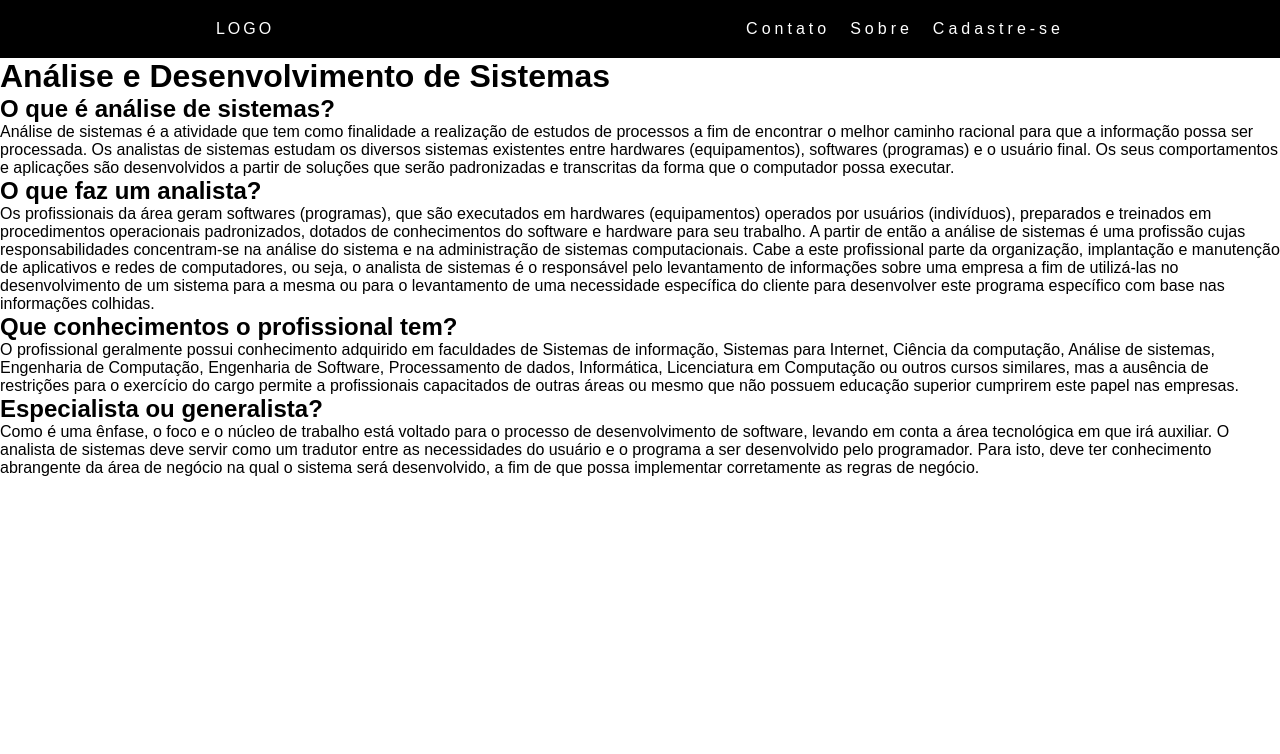
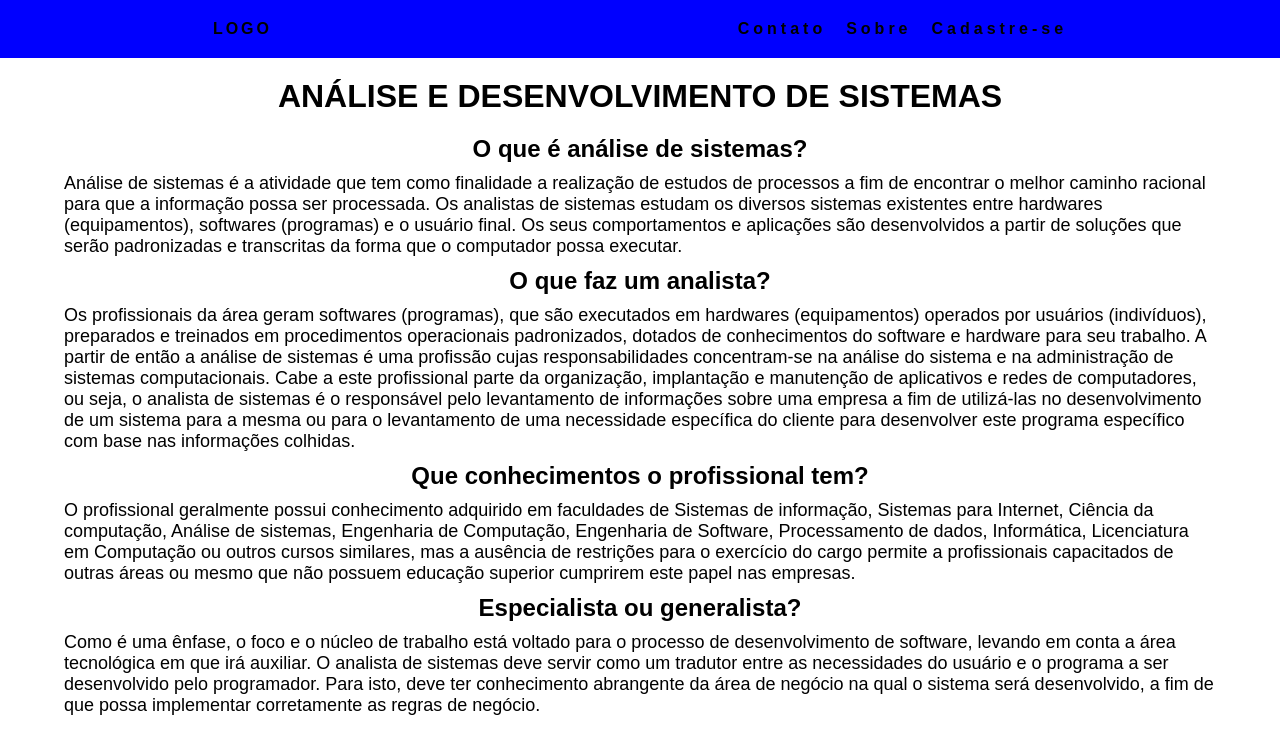
Before and after one commit to EliasNetoDev/dark-theme, a plain HTML site: page index.html in a window 1280 px wide. Drawn offline with Linux system fonts and the light colour scheme.

Commit message:
estilização dos títulos e textos

```diff
--- a/index.html
+++ b/index.html
@@ -19,22 +19,21 @@
         </nav>
     </header>
 
-    <h1>Análise e Desenvolvimento de Sistemas</h1>
-
     <div class="container">
-        <div>
+        <h1 class="title">Análise e Desenvolvimento de Sistemas</h1>
+        <div class="box-content">
             <h2>O que é análise de sistemas?</h2>
     <p>Análise de sistemas é a atividade que tem como finalidade a realização de estudos de processos a fim de encontrar o melhor caminho racional para que a informação possa ser processada. Os analistas de sistemas estudam os diversos sistemas existentes entre hardwares (equipamentos), softwares (programas) e o usuário final. Os seus comportamentos e aplicações são desenvolvidos a partir de soluções que serão padronizadas e transcritas da forma que o computador possa executar.</p>
         </div>
-        <div>
+        <div class="box-content">
             <h2>O que faz um analista?</h2>
     <p>Os profissionais da área geram softwares (programas), que são executados em hardwares (equipamentos) operados por usuários (indivíduos), preparados e treinados em procedimentos operacionais padronizados, dotados de conhecimentos do software e hardware para seu trabalho. A partir de então a análise de sistemas é uma profissão cujas responsabilidades concentram-se na análise do sistema e na administração de sistemas computacionais. Cabe a este profissional parte da organização, implantação e manutenção de aplicativos e redes de computadores, ou seja, o analista de sistemas é o responsável pelo levantamento de informações sobre uma empresa a fim de utilizá-las no desenvolvimento de um sistema para a mesma ou para o levantamento de uma necessidade específica do cliente para desenvolver este programa específico com base nas informações colhidas.</p>
         </div>
-        <div>
+        <div class="box-content">
             <h2>Que conhecimentos o profissional tem?</h2>
     <p>O profissional geralmente possui conhecimento adquirido em faculdades de Sistemas de informação, Sistemas para Internet, Ciência da computação, Análise de sistemas, Engenharia de Computação, Engenharia de Software, Processamento de dados, Informática, Licenciatura em Computação ou outros cursos similares, mas a ausência de restrições para o exercício do cargo permite a profissionais capacitados de outras áreas ou mesmo que não possuem educação superior cumprirem este papel nas empresas.</p>
         </div>
-        <div>
+        <div class="box-content">
             <h2>Especialista ou generalista?</h2>
     <p>Como é uma ênfase, o foco e o núcleo de trabalho está voltado para o processo de desenvolvimento de software, levando em conta a área tecnológica em que irá auxiliar. O analista de sistemas deve servir como um tradutor entre as necessidades do usuário e o programa a ser desenvolvido pelo programador. Para isto, deve ter conhecimento abrangente da área de negócio na qual o sistema será desenvolvido, a fim de que possa implementar corretamente as regras de negócio.</p>
         </div>
--- a/style.css
+++ b/style.css
@@ -9,7 +9,7 @@
 header{
     width: 100%;
     padding: 20px 0;
-    background-color: #000;
+    background-color: #0000ff;
 }
 
 .nav-bar{
@@ -30,9 +30,35 @@ ul,li{
 }
 
 a{
-    color: #fff;
+    color: #000;
+    font-weight: 600;
 }
 
 a:hover{
     opacity: 0.7;
+    color: #fff;
 }
+
+.title{
+    text-align: center;
+    margin: 20px 0;
+    text-transform: uppercase;
+}
+
+.container{
+    margin: 0 auto;
+}
+
+.container h2{
+    text-align: center;
+    margin: 10px 0;
+}
+
+.container p{
+    font-size: 18px;
+}
+
+.box-content{
+    max-width: 90%;
+    margin: 0 auto
+}
```
